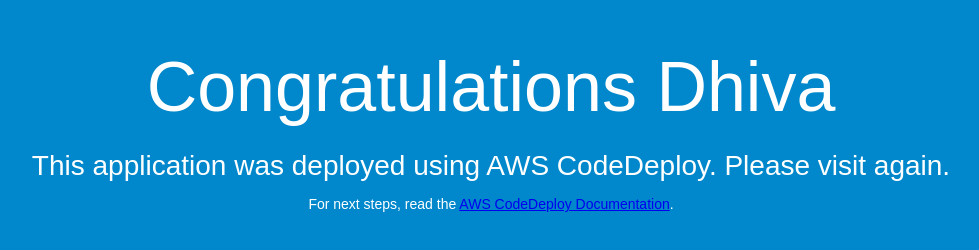
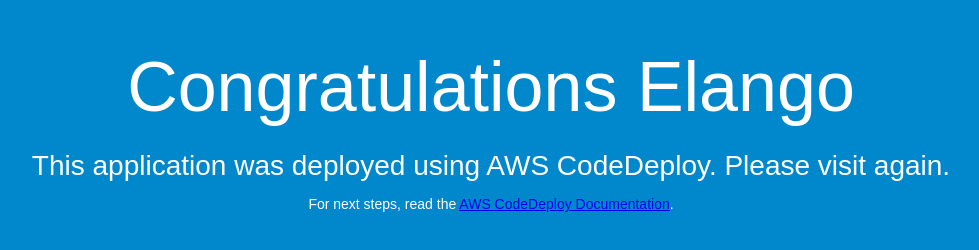
Before and after one commit to siranjeevi7/devops, a plain HTML site: page index.html in a window 1280 px wide. Shown: the whole page, without its empty margins (149-1128 px from the left). Drawn offline with Linux system fonts and the light colour scheme.

Commit message:
Added Elango

```diff
--- a/index.html
+++ b/index.html
@@ -26,7 +26,7 @@
 </head>
 <body>
   <div align="center">
-    <h1>Congratulations Dhiva</h1>
+    <h1>Congratulations Elango</h1>
     <h2>This application was deployed using AWS CodeDeploy. Please visit again.</h2>
     <p>For next steps, read the <a href="http://aws.amazon.com/documentation/codedeploy">AWS CodeDeploy Documentation</a>.</p>
   </div>
```
